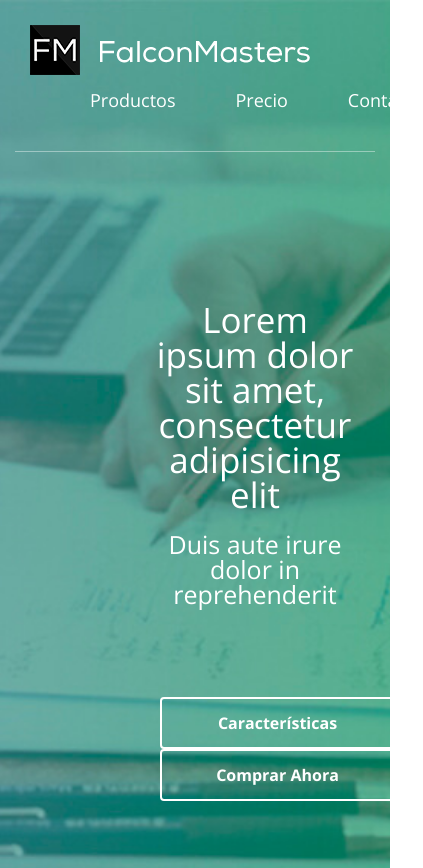
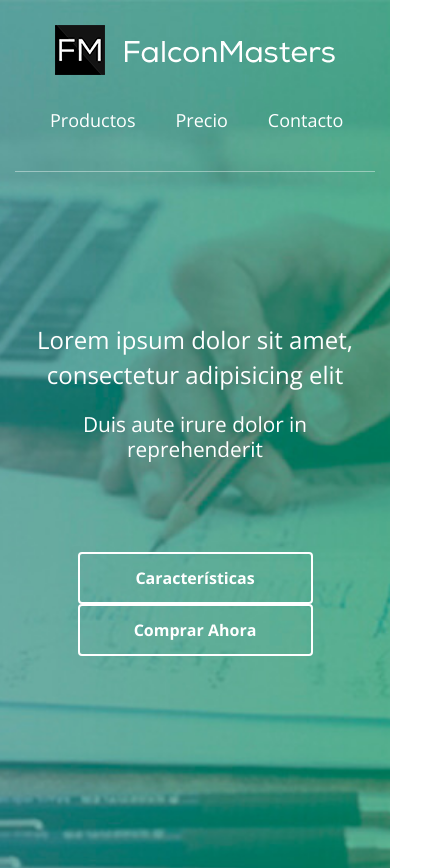
Before and after one commit to jguerrero101314/CursosDise-oWeb, an Angular app in the folder Practicas/Startup/: page / in a window 390 px wide. Shown: the top 868 px of the page, 423 px wide, since content can reach past the window. Built offline with nearby package versions, Linux system fonts and the light colour scheme.

Commit message:
209. Adaptando nuestro sitio a dispositivos móviles

```diff
--- a/Practicas/Startup/src/app/components/menu/menu.component.html
+++ b/Practicas/Startup/src/app/components/menu/menu.component.html
@@ -1,4 +1,4 @@
-<header>
+<header class="d-flex justify-content-center">
     <div class="container">
         <div class="row contenedor_logo_menu">
             <div class="logo col-xs-12 col-md-6">
--- a/Practicas/Startup/src/app/components/menu/menu.component.scss
+++ b/Practicas/Startup/src/app/components/menu/menu.component.scss
@@ -37,20 +37,20 @@ header {
             font-size: 35px;
             line-height: 35px;
             margin-bottom: 30px;
-            margin-left: 120px!important;
+            // margin-left: 120px!important;
         }
         .segunda_linea {
             padding-top: 20px;
             font-size: 25px;
             line-height: 25px;
             margin-bottom: 60px;
-            margin-left: 120px!important;
+            // margin-left: 120px!important;
             //
         }
         .contenedor-btns {
             padding-top: 90px;
             padding-bottom: 250px;
-            margin-left: 120px!important;
+            // margin-left: 120px!important;
             a {
                 border-radius: 4px;
                 border: 2px solid #fff;
@@ -70,3 +70,33 @@ header {
         }
     }
 }
+
+@media screen and (max-width:992px) {
+    header {
+        .contenedor_logo_menu {
+            .logo {
+                margin-bottom: 20px!important;
+                text-align: center;
+            }
+            .menu {
+                text-align: center;
+                a {
+                    margin: 0 20px!important;
+                }
+            }
+        }
+        .textos {
+            margin: 50px 0;
+            font-size: 16px;
+            .primera_linea {
+                font-size: 1.5em;
+            }
+            .segunda_linea {
+                font-size: 1.3em;
+            }
+            .contenedor-btns {
+                margin-bottom: 10px!important;
+            }
+        }
+    }
+}
--- a/Practicas/Startup/src/styles.scss
+++ b/Practicas/Startup/src/styles.scss
@@ -9,3 +9,6 @@ body {
     font-family: "Open Sans", Arial, sans-serif!important;
     font-size: 16px!important;
 }
+
+
+/*------------------------------- MEDIA QUERIES ---------------------------*/
```
